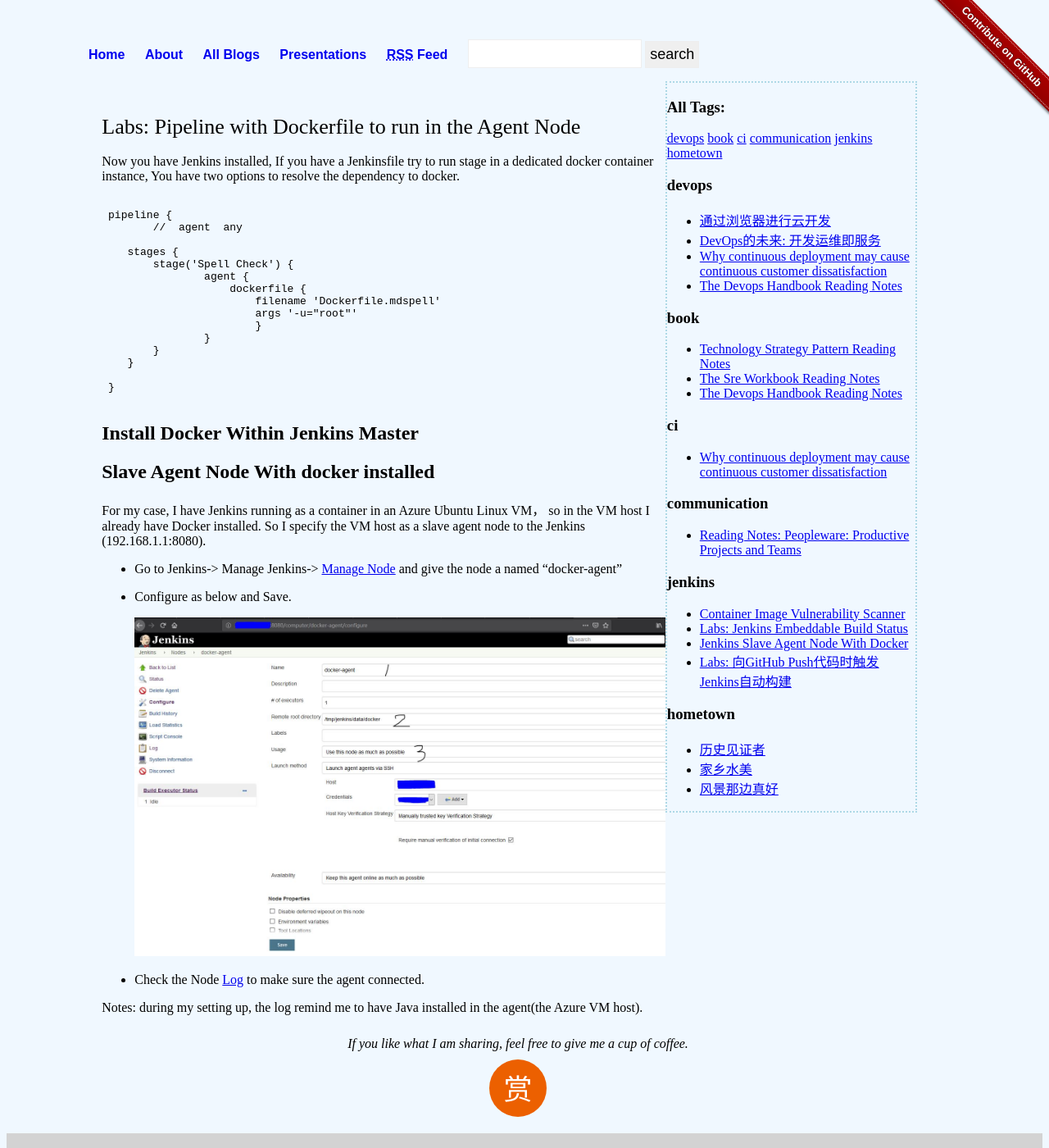
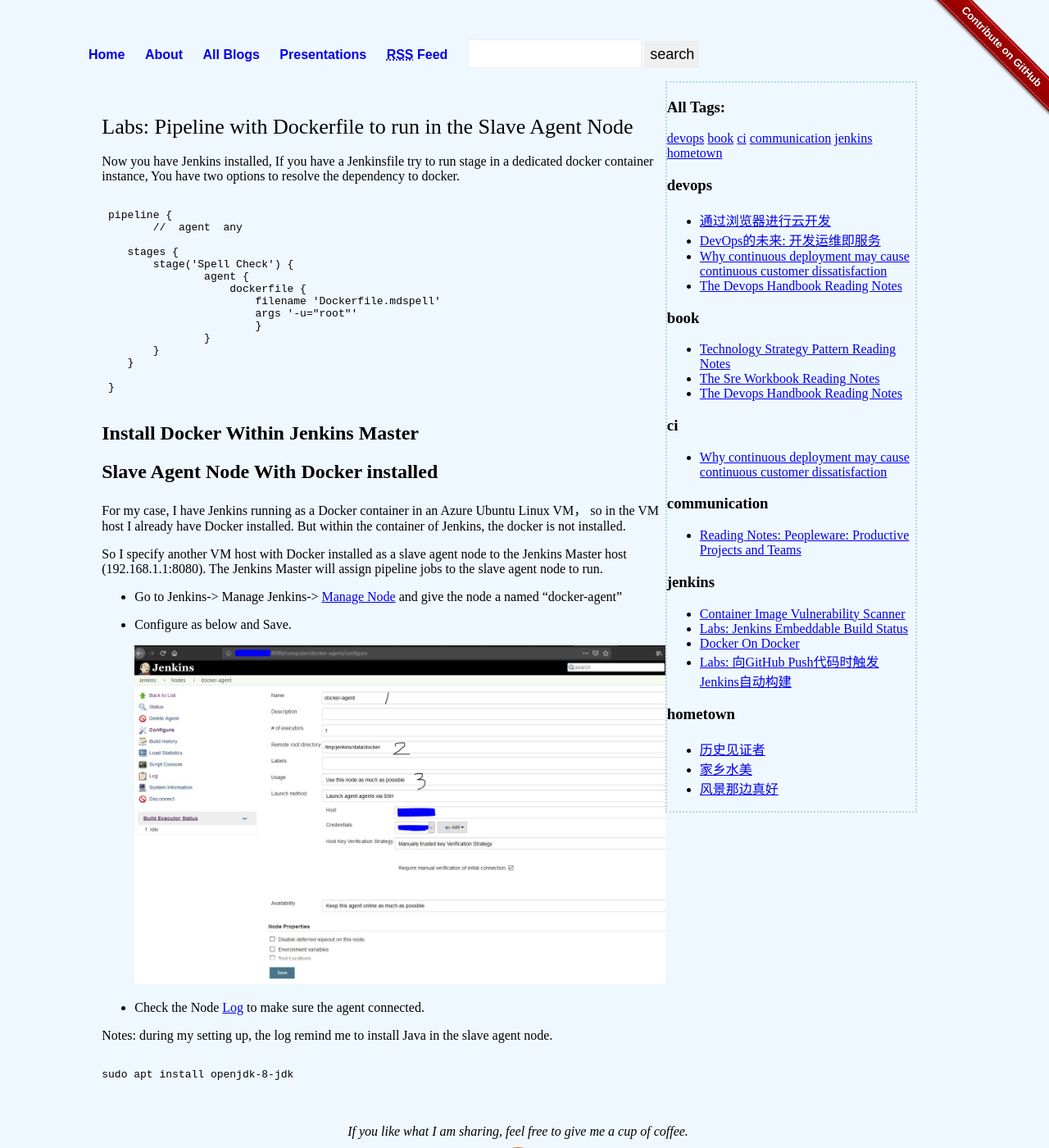
Before and after one commit to liuning0820/liuning0820.github.io, a Jekyll site: the page built from _posts/2019-04-02-jenkins-slave-agent-node-with-docker.md, in a window 1280 px wide and 1400 px high. Shown: the whole window at 82% size. Built offline with Jekyll 4.4.1, drawn with Linux system fonts in a browser that asks for light colours.

Commit message:
update a bit

````diff
--- a/_posts/2019-04-02-jenkins-slave-agent-node-with-docker.md
+++ b/_posts/2019-04-02-jenkins-slave-agent-node-with-docker.md
@@ -2,9 +2,10 @@
 layout: default
 author: liuning0820
 tags: [jenkins]
+title: Docker On Docker
 ---
 
-# Labs: Pipeline with Dockerfile to run in the Agent Node
+# Labs: Pipeline with Dockerfile to run in the Slave Agent Node
 
 Now you have Jenkins installed, If you have a Jenkinsfile try to run stage in a dedicated docker container instance, You have two options to resolve the dependency to docker.
 
@@ -30,10 +31,11 @@ Now you have Jenkins installed, If you have a Jenkinsfile try to run stage in a
 
 ## Install Docker Within Jenkins Master
 
-## Slave Agent Node With docker installed
+## Slave Agent Node With Docker installed
 
-For my case, I have Jenkins running as a container in an Azure Ubuntu Linux VM， so in the VM host I already have Docker installed.
-So I specify the VM host as a slave agent node to the Jenkins (192.168.1.1:8080).
+For my case, I have Jenkins running as a Docker container in an Azure Ubuntu Linux VM， so in the VM host I already have Docker installed. But within the container of Jenkins, the docker is not installed.
+
+So I specify another VM host with Docker installed as a slave agent node to the Jenkins Master host (192.168.1.1:8080). The Jenkins Master will assign pipeline jobs to the slave agent node to run.
 
 - Go to Jenkins-> Manage Jenkins-> [Manage Node](http://192.168.1.1:8080/computer/new) and give the node a named "docker-agent"
 - Configure as below and Save.
@@ -42,4 +44,11 @@ So I specify the VM host as a slave agent node to the Jenkins (192.168.1.1:8080)
 
 - Check the Node [Log](http://192.168.1.1:8080/computer/docker-agent/log) to make sure the agent connected.
 
-Notes: during my setting up, the log remind me to have Java installed in the agent(the Azure VM host).
+Notes: during my setting up, the log remind me to install Java in the slave agent node.
+
+```sh
+
+sudo apt install openjdk-8-jdk
+
+
+```
````
Also changed, not shown: _posts/2019-09-14-cloud-development-through-browser.md (+1 -1 lines).
